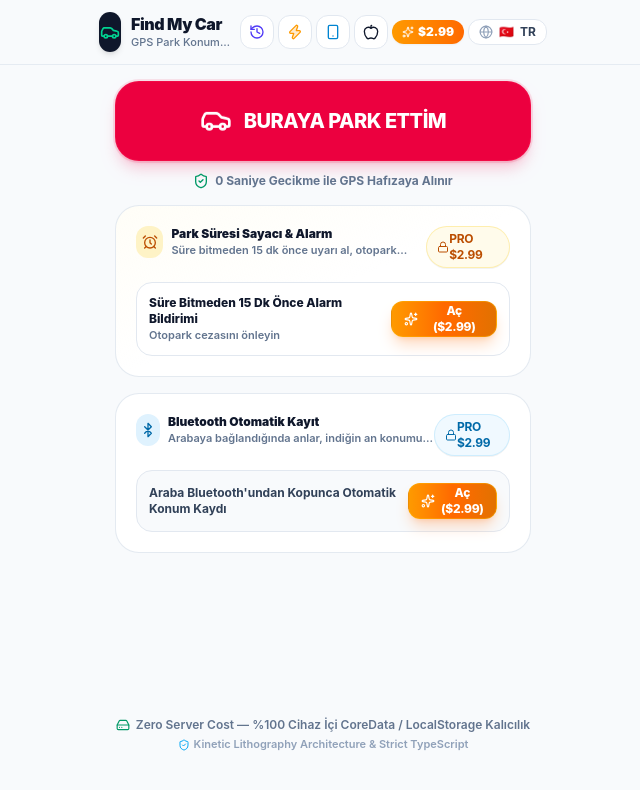
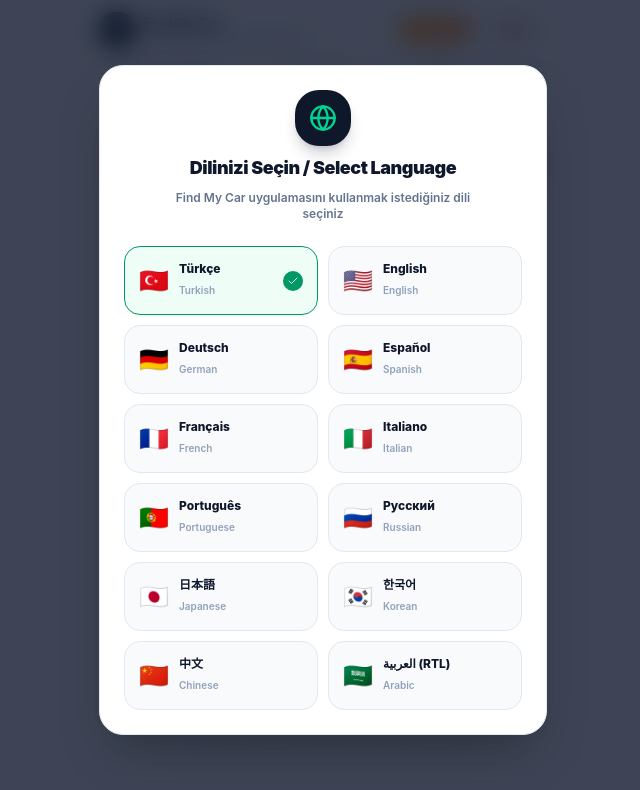
Before and after one commit to mustafrontend/findmycar, a React (Vite) app: page / in a window 1280 px wide. Shown: the top 790 px of the page, without its empty margins (317-957 px from the left). Built offline with nearby package versions, Linux system fonts and the light colour scheme.

Commit message:
Fix iOS status bar safe area padding and add first launch language onboarding modal

```diff
--- a/src/App.tsx
+++ b/src/App.tsx
@@ -12,6 +12,7 @@ import { FlashlightModal } from './components/molecules/FlashlightModal';
 import { ParkingHistoryDrawer } from './components/organisms/ParkingHistoryDrawer';
 import { ProPaywallModal } from './components/organisms/ProPaywallModal';
 import { AppStoreProfileModal } from './components/organisms/AppStoreProfileModal';
+import { FirstLaunchLanguageModal } from './components/organisms/FirstLaunchLanguageModal';
 import { useParkingStore } from './store/parkingStore';
 import { ShieldCheck, HardDrive } from 'lucide-react';
 
@@ -56,6 +57,7 @@ export function App() {
       </main>
 
       {/* Modals & Drawers */}
+      <FirstLaunchLanguageModal />
       <CameraModal />
       <FlashlightModal />
       <ParkingHistoryDrawer />
--- a/src/components/molecules/HeaderNavbar.tsx
+++ b/src/components/molecules/HeaderNavbar.tsx
@@ -16,6 +16,7 @@ export const HeaderNavbar: React.FC = () => {
     isWidgetPreviewOpen,
     setHistoryOpen,
     setFlashlightOpen,
+    setLanguageModalOpen,
   } = useParkingStore();
 
   const t = translations[language];
@@ -36,61 +37,30 @@ export const HeaderNavbar: React.FC = () => {
   ];
 
   return (
-    <header className="sticky top-0 z-30 bg-slate-50/90 backdrop-blur-md border-b-[0.5px] border-slate-200/80 px-4 py-3">
-      <div className="max-w-md mx-auto flex items-center justify-between gap-2">
+    <header
+      className="sticky top-0 z-30 bg-slate-50/95 backdrop-blur-md border-b-[0.5px] border-slate-200/80 px-4 pb-3"
+      style={{ paddingTop: 'calc(env(safe-area-inset-top, 0px) + 0.75rem)' }}
+    >
+      <div className="max-w-md mx-auto space-y-2.5">
+        {/* Main Row: Logo, Brand Name, Pro Upgrade, Language Switcher */}
+        <div className="flex items-center justify-between gap-2">
           {/* Brand Logo & Name */}
-        <div className="flex items-center gap-2.5">
-          <div className="w-10 h-10 rounded-2xl bg-slate-900 flex items-center justify-center text-white shadow-md">
-            <Car className="w-5 h-5 text-emerald-400" />
+          <div className="flex items-center gap-2 shrink-0">
+            <div className="w-9 h-9 rounded-2xl bg-slate-900 flex items-center justify-center text-white shadow-md">
+              <Car className="w-4.5 h-4.5 text-emerald-400" />
             </div>
             <div>
-            <h1 className="text-base font-black tracking-tight text-slate-900 leading-tight">
+              <h1 className="text-sm font-black tracking-tight text-slate-900 leading-tight">
                 {t.appName}
               </h1>
-            <p className="text-[11px] font-medium text-slate-500 line-clamp-1">
+              <p className="text-[10px] font-medium text-slate-500 line-clamp-1 max-w-[130px] sm:max-w-none">
                 {t.appSubtitle}
               </p>
             </div>
           </div>
 
-        {/* Action Controls */}
-        <div className="flex items-center gap-1">
-          {/* History Agenda */}
-          <button
-            onClick={() => setHistoryOpen(true)}
-            className="p-2 rounded-xl border-[0.5px] border-slate-200 bg-white hover:bg-slate-100/80 text-slate-700 transition-all active:scale-95"
-            title="Park Geçmişi Ajandası"
-          >
-            <History className="w-4 h-4 text-indigo-600" />
-          </button>
-
-          {/* Flashlight */}
-          <button
-            onClick={() => setFlashlightOpen(true)}
-            className="p-2 rounded-xl border-[0.5px] border-slate-200 bg-white hover:bg-slate-100/80 text-slate-700 transition-all active:scale-95"
-            title="Gece Otopark Feneri"
-          >
-            <Zap className="w-4 h-4 text-amber-500 fill-amber-500/20" />
-          </button>
-
-          {/* Lock Screen Widget Toggle */}
-          <button
-            onClick={() => setWidgetPreviewOpen(!isWidgetPreviewOpen)}
-            className="p-2 rounded-xl border-[0.5px] border-slate-200 bg-white hover:bg-slate-100/80 text-slate-700 transition-all active:scale-95"
-            title={t.lockScreenWidgetTitle}
-          >
-            <Smartphone className="w-4 h-4 text-sky-600" />
-          </button>
-
-          {/* App Store Developer Profile */}
-          <button
-            onClick={() => setAppStoreProfileOpen(true)}
-            className="p-2 rounded-xl border-[0.5px] border-slate-200 bg-white hover:bg-slate-100/80 text-slate-700 transition-all active:scale-95"
-            title="App Store Geliştirici Profili"
-          >
-            <Apple className="w-4 h-4 text-slate-900" />
-          </button>
-
+          {/* Right Top Actions: Pro Badge & Language Dropdown */}
+          <div className="flex items-center gap-1.5 shrink-0">
             {/* Pro Status / Upgrade Badge */}
             {proState.isProUnlocked ? (
               <Badge variant="emerald" icon={<Sparkles className="w-3 h-3 text-emerald-600" />}>
@@ -106,13 +76,17 @@ export const HeaderNavbar: React.FC = () => {
               </button>
             )}
 
-          {/* Language Selector */}
+            {/* Language Selector Button (Opens Onboarding / Dropdown) */}
             <div className="relative group">
-            <div className="flex items-center gap-1.5 px-2.5 py-1 rounded-xl border-[0.5px] border-slate-200 bg-white text-xs font-bold text-slate-700 cursor-pointer hover:bg-slate-50 transition-all">
+              <button
+                type="button"
+                onClick={() => setLanguageModalOpen(true)}
+                className="flex items-center gap-1 px-2 py-1 rounded-xl border-[0.5px] border-slate-200 bg-white text-xs font-bold text-slate-700 hover:bg-slate-50 transition-all"
+              >
                 <Globe className="w-3.5 h-3.5 text-slate-400" />
                 <span>{languages.find((l) => l.code === language)?.flag}</span>
-              <span>{language.toUpperCase()}</span>
-            </div>
+                <span className="text-[11px]">{language.toUpperCase()}</span>
+              </button>
               <select
                 value={language}
                 onChange={(e) => setLanguage(e.target.value as LanguageCode)}
@@ -127,6 +101,44 @@ export const HeaderNavbar: React.FC = () => {
             </div>
           </div>
         </div>
+
+        {/* Quick Action Bar Subrow */}
+        <div className="flex items-center justify-between gap-1.5 pt-1 border-t border-slate-200/50">
+          <button
+            onClick={() => setHistoryOpen(true)}
+            className="flex-1 py-1.5 px-2 rounded-xl border-[0.5px] border-slate-200 bg-white hover:bg-slate-100/80 text-slate-700 text-[11px] font-extrabold flex items-center justify-center gap-1 transition-all active:scale-95 shadow-2xs"
+          >
+            <History className="w-3.5 h-3.5 text-indigo-600" />
+            <span>Geçmiş Ajanda</span>
+          </button>
+
+          <button
+            onClick={() => setFlashlightOpen(true)}
+            className="flex-1 py-1.5 px-2 rounded-xl border-[0.5px] border-slate-200 bg-white hover:bg-slate-100/80 text-slate-700 text-[11px] font-extrabold flex items-center justify-center gap-1 transition-all active:scale-95 shadow-2xs"
+          >
+            <Zap className="w-3.5 h-3.5 text-amber-500 fill-amber-500/20" />
+            <span>Fener Modu</span>
+          </button>
+
+          <button
+            onClick={() => setWidgetPreviewOpen(!isWidgetPreviewOpen)}
+            className="py-1.5 px-2.5 rounded-xl border-[0.5px] border-slate-200 bg-white hover:bg-slate-100/80 text-slate-700 text-[11px] font-extrabold flex items-center justify-center gap-1 transition-all active:scale-95 shadow-2xs"
+            title={t.lockScreenWidgetTitle}
+          >
+            <Smartphone className="w-3.5 h-3.5 text-sky-600" />
+            <span>Widget</span>
+          </button>
+
+          <button
+            onClick={() => setAppStoreProfileOpen(true)}
+            className="py-1.5 px-2.5 rounded-xl border-[0.5px] border-slate-200 bg-white hover:bg-slate-100/80 text-slate-700 text-[11px] font-extrabold flex items-center justify-center gap-1 transition-all active:scale-95 shadow-2xs"
+            title="App Store Geliştirici Profili"
+          >
+            <Apple className="w-3.5 h-3.5 text-slate-900" />
+            <span>Profil</span>
+          </button>
+        </div>
+      </div>
     </header>
   );
 };
--- /dev/null
+++ b/src/components/organisms/FirstLaunchLanguageModal.tsx
@@ -0,0 +1,89 @@
+import React from 'react';
+import { useParkingStore } from '../../store/parkingStore';
+import { Globe, Check } from 'lucide-react';
+import { motion, AnimatePresence } from 'framer-motion';
+import type { LanguageCode } from '../../types/parking';
+
+export const FirstLaunchLanguageModal: React.FC = () => {
+  const { isLanguageModalOpen, language, setLanguage } = useParkingStore();
+
+  if (!isLanguageModalOpen) return null;
+
+  const languages: { code: LanguageCode; name: string; nativeName: string; flag: string }[] = [
+    { code: 'tr', name: 'Turkish', nativeName: 'Türkçe', flag: '🇹🇷' },
+    { code: 'en', name: 'English', nativeName: 'English', flag: '🇺🇸' },
+    { code: 'de', name: 'German', nativeName: 'Deutsch', flag: '🇩🇪' },
+    { code: 'es', name: 'Spanish', nativeName: 'Español', flag: '🇪🇸' },
+    { code: 'fr', name: 'French', nativeName: 'Français', flag: '🇫🇷' },
+    { code: 'it', name: 'Italian', nativeName: 'Italiano', flag: '🇮🇹' },
+    { code: 'pt', name: 'Portuguese', nativeName: 'Português', flag: '🇵🇹' },
+    { code: 'ru', name: 'Russian', nativeName: 'Русский', flag: '🇷🇺' },
+    { code: 'ja', name: 'Japanese', nativeName: '日本語', flag: '🇯🇵' },
+    { code: 'ko', name: 'Korean', nativeName: '한국어', flag: '🇰🇷' },
+    { code: 'zh', name: 'Chinese', nativeName: '中文', flag: '🇨🇳' },
+    { code: 'ar', name: 'Arabic', nativeName: 'العربية (RTL)', flag: '🇸🇦' },
+  ];
+
+  return (
+    <AnimatePresence>
+      <div className="fixed inset-0 z-50 flex items-center justify-center p-4 bg-slate-900/80 backdrop-blur-md">
+        <motion.div
+          initial={{ opacity: 0, scale: 0.9, y: 20 }}
+          animate={{ opacity: 1, scale: 1, y: 0 }}
+          exit={{ opacity: 0, scale: 0.9, y: 20 }}
+          className="w-full max-w-md bg-white rounded-3xl p-6 border-[0.5px] border-slate-200 shadow-2xl relative max-h-[90vh] overflow-y-auto"
+        >
+          {/* Top Icon */}
+          <div className="text-center space-y-2 mb-6">
+            <div className="w-14 h-14 rounded-3xl bg-slate-900 text-white mx-auto flex items-center justify-center shadow-lg shadow-slate-900/20">
+              <Globe className="w-7 h-7 text-emerald-400" />
+            </div>
+            <h2 className="text-lg font-black text-slate-900 tracking-tight">
+              Dilinizi Seçin / Select Language
+            </h2>
+            <p className="text-xs font-semibold text-slate-500 max-w-xs mx-auto">
+              Find My Car uygulamasını kullanmak istediğiniz dili seçiniz
+            </p>
+          </div>
+
+          {/* 12 Language Selection Grid */}
+          <div className="grid grid-cols-2 gap-2.5">
+            {languages.map((l) => {
+              const isSelected = language === l.code;
+              return (
+                <button
+                  key={l.code}
+                  type="button"
+                  onClick={() => setLanguage(l.code)}
+                  className={`p-3.5 rounded-2xl border text-left flex items-center justify-between transition-all active:scale-95 ${
+                    isSelected
+                      ? 'border-emerald-600 bg-emerald-50/80 shadow-xs'
+                      : 'border-slate-200 bg-slate-50 hover:bg-white hover:border-slate-300'
+                  }`}
+                >
+                  <div className="flex items-center gap-2.5">
+                    <span className="text-2xl">{l.flag}</span>
+                    <div>
+                      <span className="text-xs font-extrabold text-slate-900 block leading-tight">
+                        {l.nativeName}
+                      </span>
+                      <span className="text-[10px] font-semibold text-slate-400">
+                        {l.name}
+                      </span>
+                    </div>
+                  </div>
+
+                  {isSelected && (
+                    <div className="w-5 h-5 rounded-full bg-emerald-600 text-white flex items-center justify-center shrink-0">
+                      <Check className="w-3 h-3" />
+                    </div>
+                  )}
+                </button>
+              );
+            })}
+          </div>
+        </motion.div>
+      </div>
+    </AnimatePresence>
+  );
+};
--- a/src/services/storageService.ts
+++ b/src/services/storageService.ts
@@ -6,6 +6,7 @@ const STORAGE_KEYS = {
   PARKING_METER: 'findmycar_meter_state',
   PRO_STATE: 'findmycar_pro_state',
   LANGUAGE: 'findmycar_language',
+  LANGUAGE_SELECTED: 'findmycar_language_selected',
   SPOT_HISTORY: 'findmycar_spot_history',
 };
 
@@ -132,6 +133,14 @@ export class StorageService {
     localStorage.setItem(STORAGE_KEYS.LANGUAGE, lang);
   }
 
+  public isLanguageSelected(): boolean {
+    return localStorage.getItem(STORAGE_KEYS.LANGUAGE_SELECTED) === 'true';
+  }
+
+  public setLanguageSelected(selected: boolean = true): void {
+    localStorage.setItem(STORAGE_KEYS.LANGUAGE_SELECTED, selected ? 'true' : 'false');
+  }
+
   public getLanguage(): LanguageCode {
     const lang = localStorage.getItem(STORAGE_KEYS.LANGUAGE);
     const validLangs: LanguageCode[] = ['tr', 'en', 'de', 'es', 'fr', 'it', 'pt', 'ru', 'ja', 'ko', 'zh', 'ar'];
--- a/src/store/parkingStore.ts
+++ b/src/store/parkingStore.ts
@@ -19,6 +19,7 @@ interface ParkingStoreState {
 
   // UI & i18n
   language: LanguageCode;
+  isLanguageModalOpen: boolean;
   isProModalOpen: boolean;
   isCameraModalOpen: boolean;
   isAppStoreProfileOpen: boolean;
@@ -47,6 +48,7 @@ interface ParkingStoreState {
 
   // UI actions
   setLanguage: (lang: LanguageCode) => void;
+  setLanguageModalOpen: (open: boolean) => void;
   setProModalOpen: (open: boolean) => void;
   setCameraModalOpen: (open: boolean) => void;
   setAppStoreProfileOpen: (open: boolean) => void;
@@ -70,6 +72,7 @@ export const useParkingStore = create<ParkingStoreState>((set, get) => {
   meterState: storageService.getMeterState(),
 
   language: storageService.getLanguage(),
+  isLanguageModalOpen: !storageService.isLanguageSelected(),
   isProModalOpen: false,
   isCameraModalOpen: false,
   isAppStoreProfileOpen: false,
@@ -247,13 +250,15 @@ export const useParkingStore = create<ParkingStoreState>((set, get) => {
 
   setLanguage: (lang: LanguageCode) => {
     storageService.saveLanguage(lang);
+    storageService.setLanguageSelected(true);
     if (typeof document !== 'undefined') {
       document.documentElement.dir = lang === 'ar' ? 'rtl' : 'ltr';
       document.documentElement.lang = lang;
     }
-    set({ language: lang });
+    set({ language: lang, isLanguageModalOpen: false });
   },
 
+  setLanguageModalOpen: (open: boolean) => set({ isLanguageModalOpen: open }),
   setProModalOpen: (open: boolean) => set({ isProModalOpen: open }),
   setCameraModalOpen: (open: boolean) => set({ isCameraModalOpen: open }),
   setAppStoreProfileOpen: (open: boolean) => set({ isAppStoreProfileOpen: open }),
```
Lines whose indentation alone changed are shown as unchanged.
